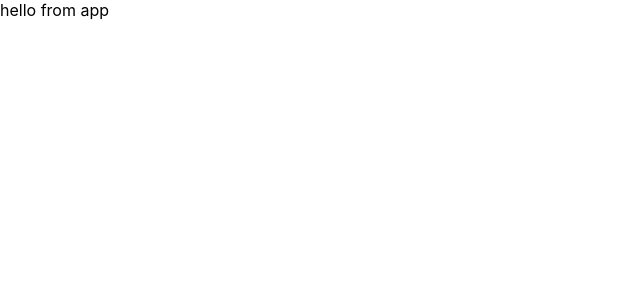
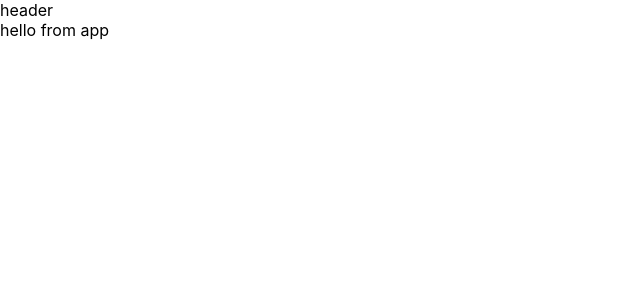
Before and after one commit to ZLVShadoW/light-store, a React (Create React App) app: page / in a window 1280 px wide. Shown: the top 300 px of the page, without its empty margins (0-640 px from the left). Built offline with nearby package versions, Linux system fonts and the light colour scheme.

Commit message:
added header component

```diff
--- a/src/App.js
+++ b/src/App.js
@@ -1,6 +1,9 @@
+import { Header } from './Header';
+
 function App() {
   return (
     <>
+      <Header />
       <div>hello from app</div>
     </>
   );
--- /dev/null
+++ b/src/Header.jsx
@@ -0,0 +1,5 @@
+import React from 'react';
+
+export const Header = () => {
+   return <div>header</div>;
+};
```
